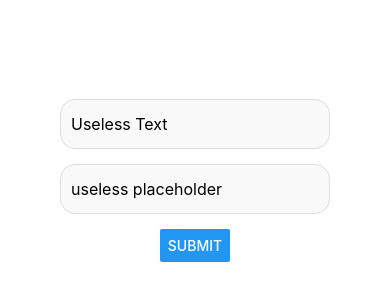
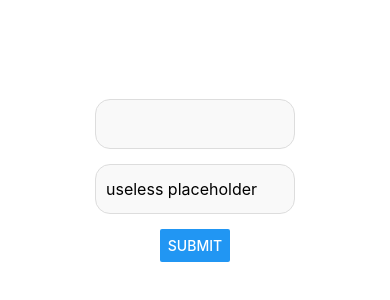
Before and after one commit to nadindakalila/mobile-walled, a React Native app: screen / in a window 390 px wide. Shown: the part 242-542 px from the top of the page. Built offline with nearby package versions, Linux system fonts and the light colour scheme.

Commit message:
auto correct

```diff
--- a/components/Form.js
+++ b/components/Form.js
@@ -2,7 +2,7 @@ import { StyleSheet, SafeAreaView, TextInput, Button, Text } from 'react-native'
 import React, {useState} from 'react';
 
 export default function Form() {
-  const [text, onChangeText] = useState('Useless Text');
+  const [text, onChangeText] = useState('');
   const [number, onChangeNumber] = useState('');
   const [errors, setErrors] = useState({}); // untuk mengatur error masing2 form
   const validate = () => { // function validasi untk mengatur jika user tidak mengisi input
@@ -17,7 +17,7 @@ export default function Form() {
     return Object.keys(errors).length === 0;
   };
 
-  const handleSubmit = () => { // validasi
+  const handleSubmit = () => { // mengatur kondisi jika semuanya berhasil
     if (validate()) {
       alert('Form submitted successfully!');
     }
@@ -29,7 +29,12 @@ export default function Form() {
           onChangeText={onChangeText}
           value={text}
         />
-        {errors.text && <Text style={styles.errorText}>{errors.text}</Text>}
+        {errors.text &&
+          <Text style={styles.errorText}>
+            {errors.text}
+          </Text>
+          // menampilkan error jika user tidak mengisi input
+        }
         <TextInput
           style={styles.input}
           onChangeText={onChangeNumber} // Menangkap perubahan dari inputan user secara real time
@@ -37,6 +42,8 @@ export default function Form() {
           placeholder="useless placeholder" // Menampilkan teks sementara yang memberi petunjuk kepada pengguna tentang input yang diharapkan
           keyboardType="numeric" // Untuk menentukan tipe keyboard.
           secureTextEntry // Digunakan untuk menyembunyikan input (misalnya untuk password)
+          autoCorrect={false} // Untuk menonaktifkan koreksi otomatis
+          autoCapitalize="none" // Untuk menonaktifkan kapitalisasi otomatis
         />
         <Button title="Submit" onPress={handleSubmit} />
       </SafeAreaView>
@@ -52,7 +59,7 @@ const styles = StyleSheet.create({
     padding: 20,
   },
   input: {
-    width: '100%',
+    width: 200,
     height: 50,
     borderColor: '#ddd',
     borderWidth: 1,
```
